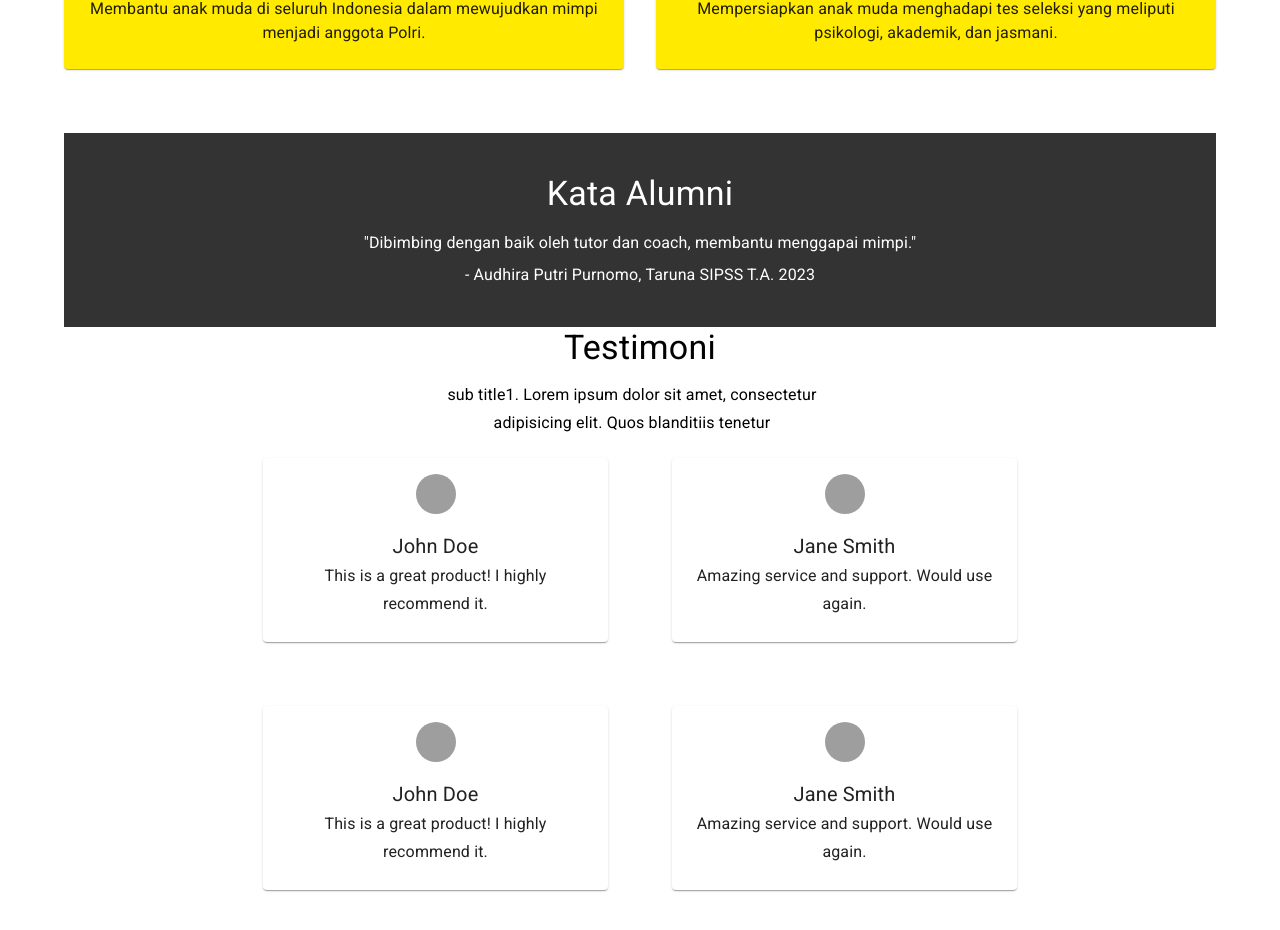
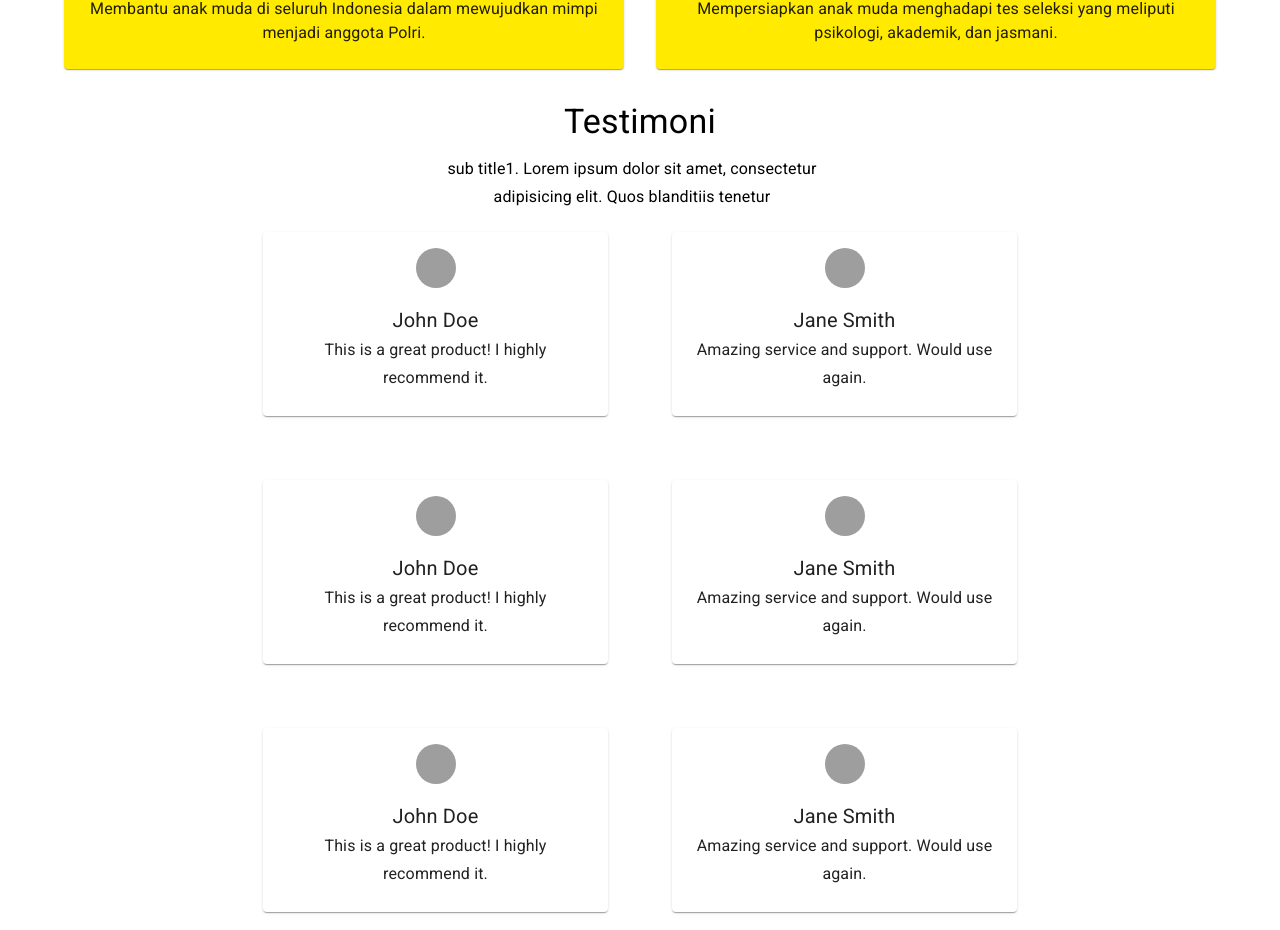
Before and after one commit to ikbaltoriqcuy/TryOutPolri, a React (Vite) app in the folder frontend/: page / in a window 1280 px wide. Shown: the part 1598-2528 px from the top of the page. Built offline with nearby package versions, Linux system fonts and the light colour scheme; grey boxes are pictures that could not be loaded.

Commit message:
testimoni

```diff
--- a/frontend/src/pages/home/components/main/testimonial/TestimonialList.tsx
+++ b/frontend/src/pages/home/components/main/testimonial/TestimonialList.tsx
@@ -49,18 +49,6 @@ const TestimonialList: React.FC = () => {
         paddingY: "16px",
       }}
     >
-
-<Box sx={{ marginTop: 4, padding: '40px 0', bgcolor: '#333', color: 'white' }}>
-        <Typography variant="h4" align="center">
-          Kata Alumni
-        </Typography>
-        <Typography variant="body1" align="center" sx={{ marginTop: 2 }}>
-          "Dibimbing dengan baik oleh tutor dan coach, membantu menggapai mimpi."
-        </Typography>
-        <Typography align="center" sx={{ marginTop: 1 }}>
-          - Audhira Putri Purnomo, Taruna SIPSS T.A. 2023
-        </Typography>
-      </Box>
       <Typography variant="h4" component="h2" gutterBottom align="center">
         Testimoni
       </Typography>
```
